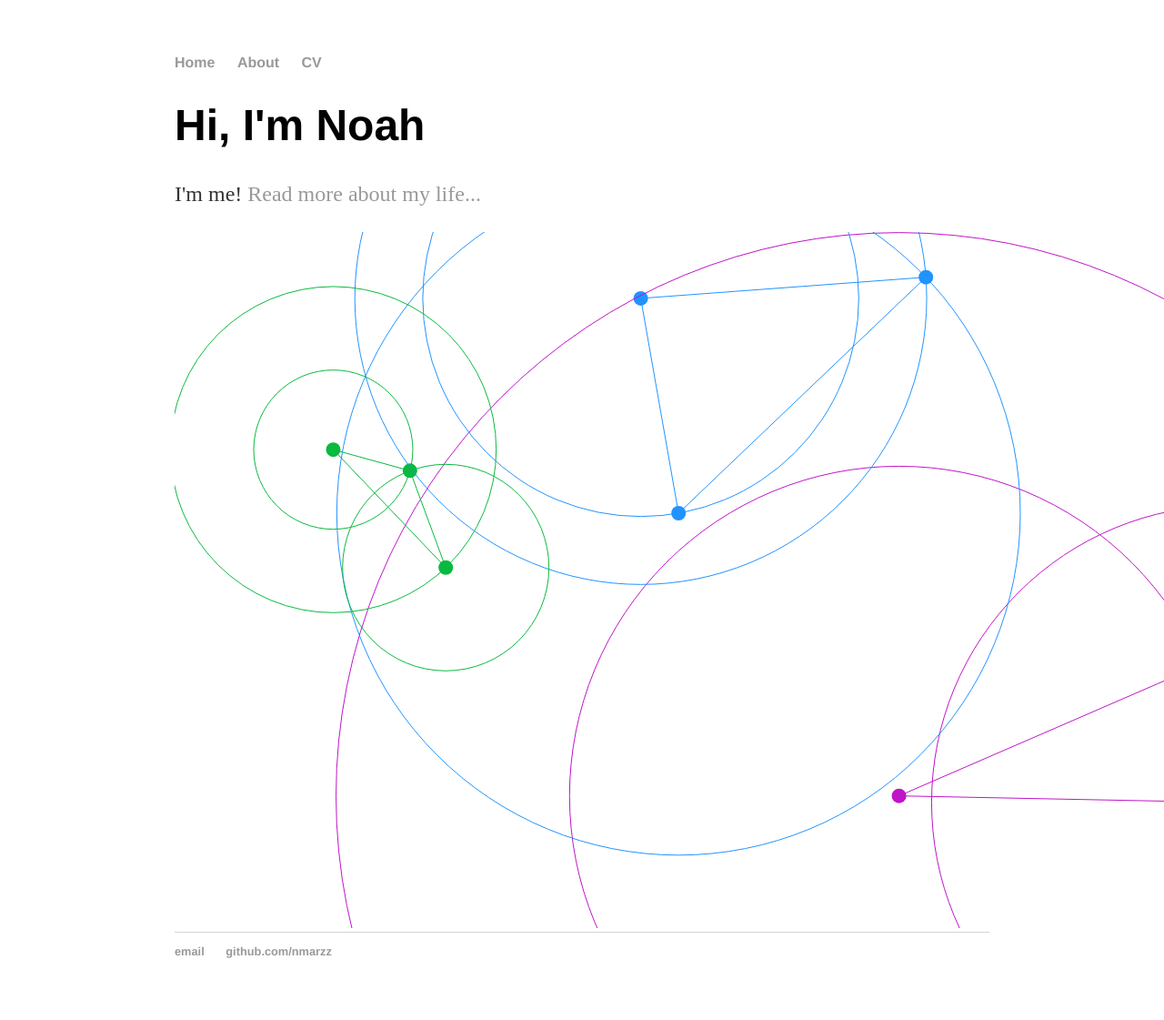
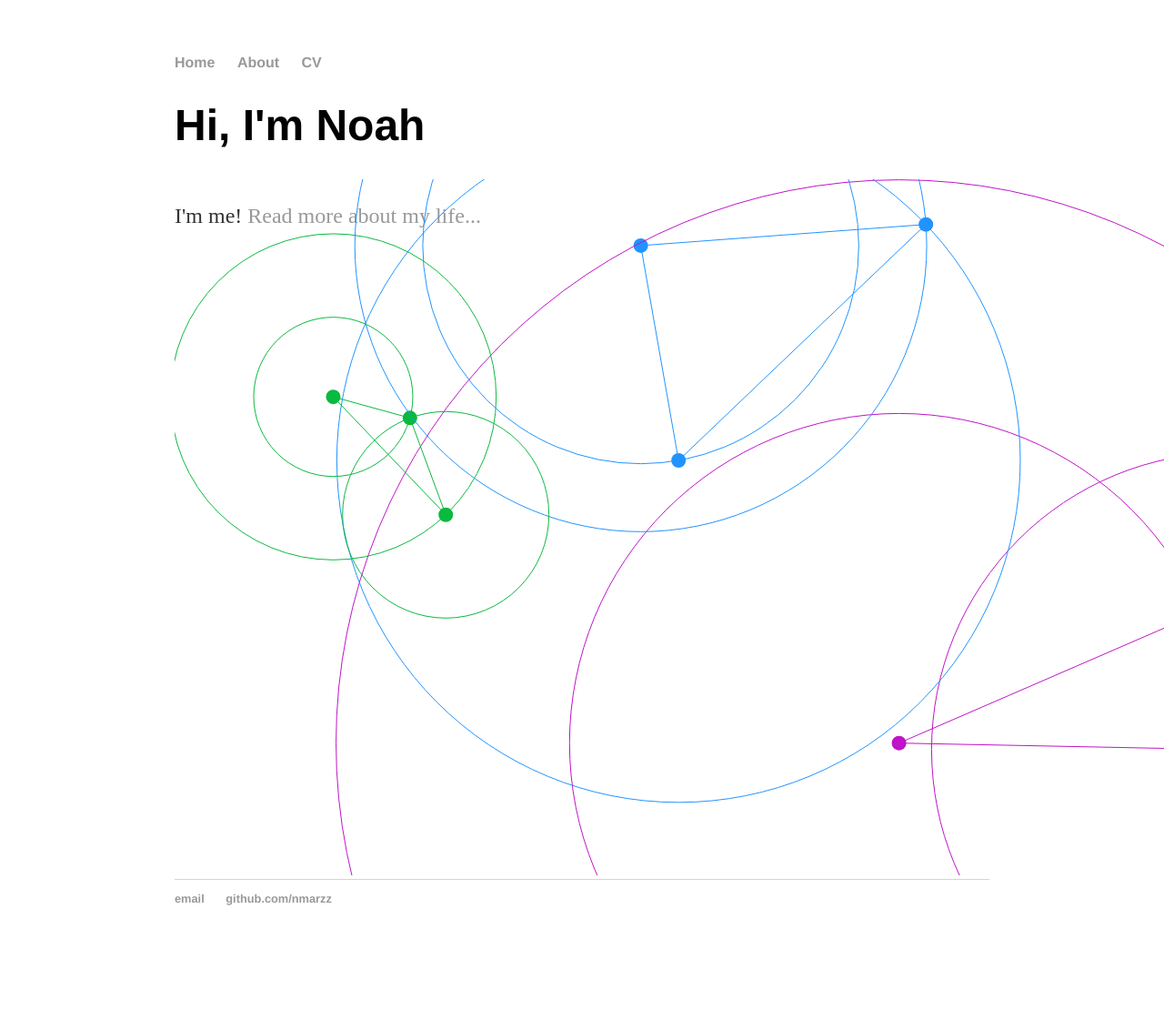
Before and after one commit to nmarzz/nmarzz.github.io, a Jekyll site: the page built from index.html, in a window 1280 px wide. Shown: the whole page at 91% size. Built offline with Jekyll 4.4.1, drawn with Linux system fonts in a browser that asks for light colours.

Commit message:
updates to index

```diff
--- a/css/main.css
+++ b/css/main.css
@@ -27,6 +27,10 @@
     font-size: 1.5em;
     line-height: 1.4em;
     color: #333;
+    position: absolute;
+    width: 100%;
+    height: 100%;
+    z-index: -1;
 }
 footer {
     border-top: 1px solid #d5d5d5;
```
